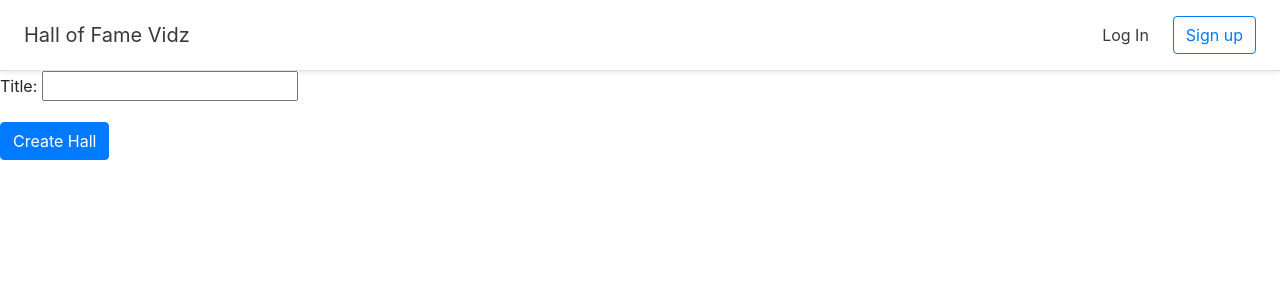
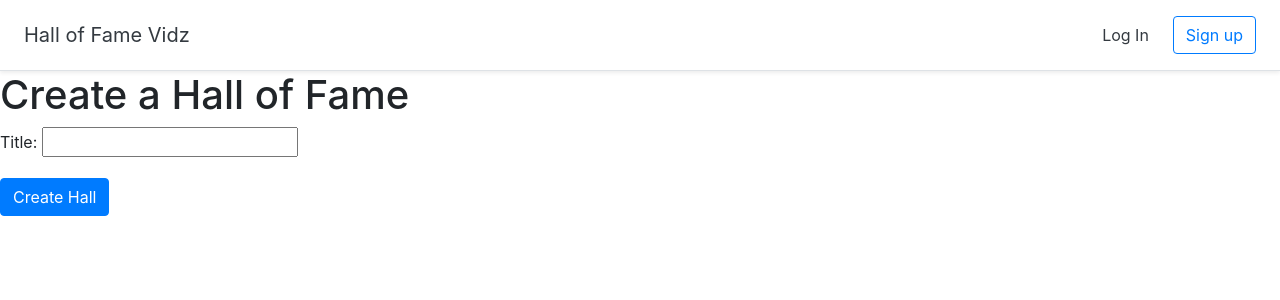
Before and after one commit to priyansh18/Hall-of-Fame-Vidz, a Django app: page /halloffame/create in a window 1280 px wide. Shown: the top 300 px of the page. Run offline with Django 3.2, Linux system fonts and the light colour scheme; some libraries are stand-ins or nearby versions.

Commit message:
CRUD operation using ClassBasedView

```diff
--- a/halls/templates/halls/create_hall.html
+++ b/halls/templates/halls/create_hall.html
@@ -1,6 +1,6 @@
 {% extends 'halls/base.html' %}
 {% block content %}
-
+<h1>Create a Hall of Fame</h1>
 <form method="POST">
   {% csrf_token %}
   {{form.as_p}}
--- /dev/null
+++ b/halls/templates/halls/dashboard.html
@@ -0,0 +1,5 @@
+{% extends 'halls/base.html' %}
+{% block content %}
+
+<h1>Dashboard!!!!</h1>
+{% endblock %}
--- /dev/null
+++ b/halls/templates/halls/detail_hall.html
@@ -0,0 +1,6 @@
+{% extends 'halls/base.html' %}
+{% block content %}
+
+<h1>{{hall.title}}</h1>
+<h4 class="text-muted">{{hall.user.username}}</h4>
+{% endblock %}
--- a/halls/urls.py
+++ b/halls/urls.py
@@ -3,5 +3,9 @@ from . import views
 
 urlpatterns = [
     path('home', views.home, name="home"),
-    path('halloffame/create',views.CreateHall.as_view(), name='create_hall')
+    path('dashboard',views.dashboard,name='dashboard'),
+    path('halloffame/create',views.CreateHall.as_view(), name='create_hall'),
+    path('halloffame/<int:pk>',views.DetailHall.as_view(), name='detail_hall'),
+    path('halloffame/<int:pk>/update',views.UpdateHall.as_view(), name='update_hall'),
+    path('halloffame/<int:pk>/delete',views.DeleteHall.as_view(), name='delete_hall'),
 ]
--- a/halls/views.py
+++ b/halls/views.py
@@ -1,8 +1,8 @@
-from django.shortcuts import render,redirect
+from django.shortcuts import render, redirect
 from django.urls import reverse_lazy
-from django.views.generic import CreateView
+from django.views.generic import CreateView, DetailView, UpdateView, DeleteView
 from django.contrib.auth.forms import UserCreationForm
-from django.contrib.auth import authenticate,login
+from django.contrib.auth import authenticate, login
 from .models import Hall
 # Create your views here.
 
@@ -11,26 +11,52 @@ def home(request):
     context = {}
     return render(request, 'halls/home.html', context)
 
+
+def dashboard(request):
+    context = {}
+    return render(request, 'halls/dashboard.html', context)
+
+
 class SignUp(CreateView):
     form_class = UserCreationForm
     success_url = reverse_lazy('home')
     template_name = 'registration/signup.html'
 
-    def form_valid(self,form):
-        view = super(SignUp,self).form_valid(form)
+    def form_valid(self, form):
+        view = super(SignUp, self).form_valid(form)
         print(view)
-        username,password = form.cleaned_data.get('username'),form.cleaned_data.get('password1')
-        user = authenticate(username=username,password=password)
-        login(self.request,user)
+        username, password = form.cleaned_data.get(
+            'username'), form.cleaned_data.get('password1')
+        user = authenticate(username=username, password=password)
+        login(self.request, user)
         return view
 
+
 class CreateHall(CreateView):
-    model=Hall
-    fields=['title']
+    model = Hall
+    fields = ['title']
     template_name = 'halls/create_hall.html'
-    success_url = reverse_lazy('home')
+    success_url = reverse_lazy('dashboard')
 
-    def form_valid(self,form):
+    def form_valid(self, form):
         form.instance.user = self.request.user
-        super(CreateHall,self).form_valid(form)
+        super(CreateHall, self).form_valid(form)
         return redirect('home')
+
+
+class DetailHall(DetailView):
+    model = Hall
+    template_name = 'halls/detail_hall.html'
+
+
+class UpdateHall(UpdateView):
+    model = Hall
+    fields = ['title']
+    template_name = 'halls/update_hall.html'
+    success_url = reverse_lazy('dashboard')
+
+
+class DeleteHall(DeleteView):
+    model = Hall
+    template_name = 'halls/delete_hall.html'
+    success_url = reverse_lazy('dashboard')
```
Also changed, not shown: halls/templates/halls/delete_hall.html (added, +9 -0 lines), halls/templates/halls/update_hall.html (added, +10 -0 lines), db.sqlite3.
